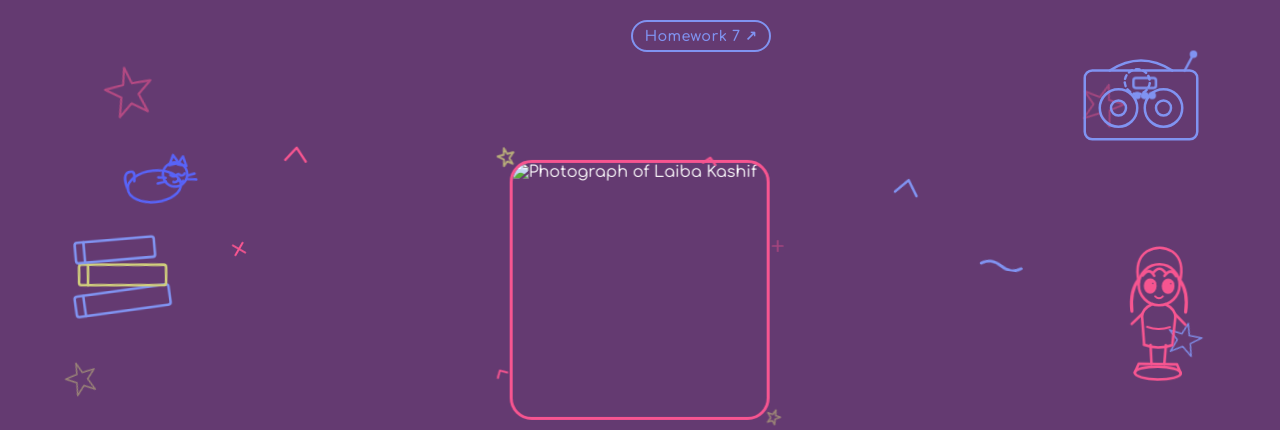
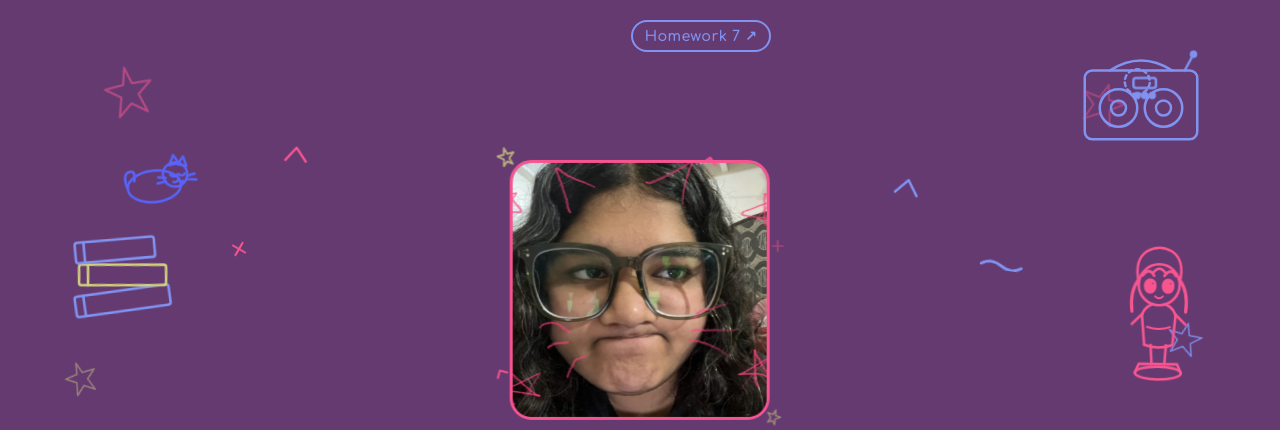
Before and after one commit to dinowonn/Heuser-CRP, a plain HTML site: page CS_CRP/Homework_8/index.html in a window 1280 px wide. Shown: the top 430 px of the page. Drawn offline with Linux system fonts and the light colour scheme.

Commit message:
Update index.html

```diff
--- a/CS_CRP/Homework_8/index.html
+++ b/CS_CRP/Homework_8/index.html
@@ -317,7 +317,7 @@
       <!-- Profile photograph with doodle decorations -->
       <div class="photo-frame">
         <img
-          src="assets/images/laiba.jpg"
+          src="laiba.jpg"
           alt="Photograph of Laiba Kashif"
           class="photo"
           width="250"
```
